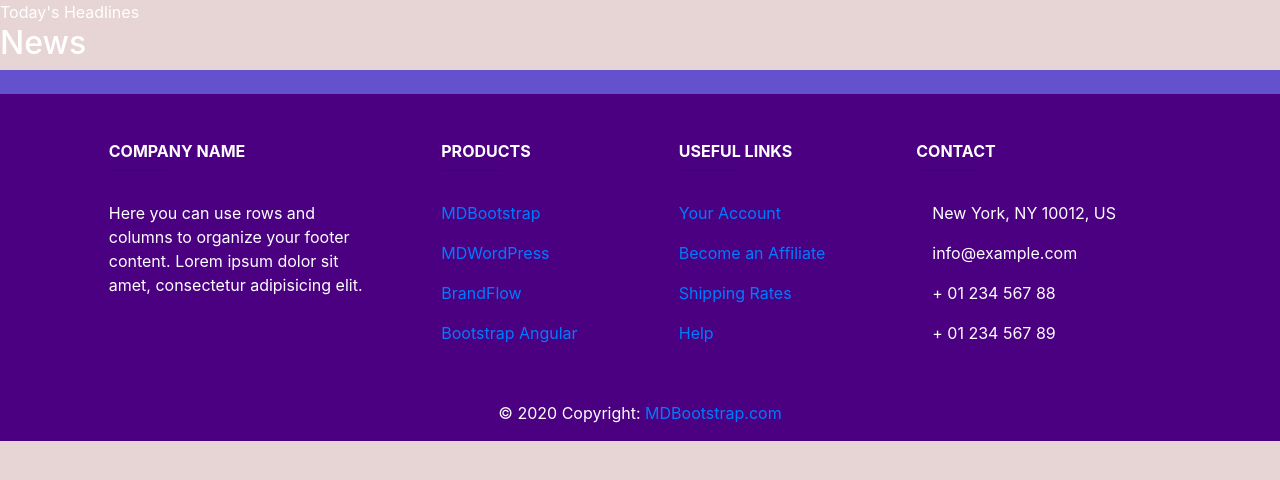
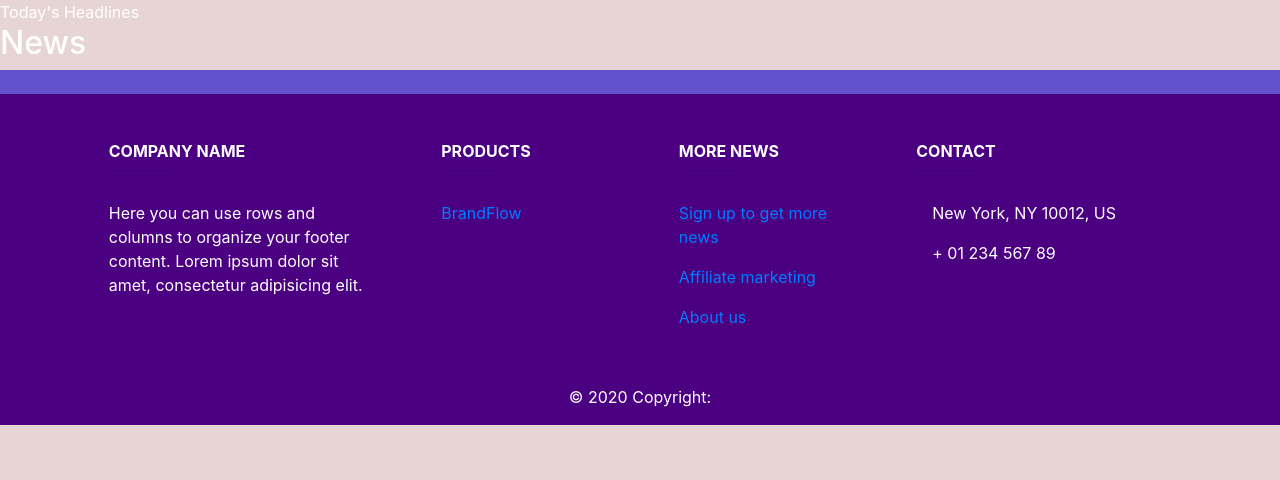
Before and after one commit to Pascal-Owilly/News-API, a Flask app: template templates/index.html in a window 1280 px wide. Shown: the part 92-572 px from the top of the page. Run offline with Flask 2, Linux system fonts and the light colour scheme; the template is opened without the code that fills it, so the values that code supplies are empty.

Commit message:
add a dummy about us link

```diff
--- a/app.py
+++ b/app.py
@@ -12,7 +12,7 @@ def home():
     # To get athorize we use the id and the api_key
     # We use sources provided by the news sites
     newsapi = NewsApiClient(api_key="88cdeb5bea694d6888cd2dda6e6fae00")
-    all_news = newsapi.get_everything(sources = 'cnn')
+    all_news = newsapi.get_everything(sources = 'bbc-news')
 
     # Fetching articles of the top newss headlines
     all_articles = all_news['articles']
--- a/templates/index.html
+++ b/templates/index.html
@@ -51,12 +51,17 @@
          <div class="container-fluid">
              <div class="row">
                  <div class="col-md-4">
-                    <a href="{{url}}"><img src="{{images}}" alt=""></a>
-                    <a href="{{url}}">{{title}}</a>
-                    <a href="{{url}}">{{description}}</a>
-                    <hr>
-                    <a href="{{url}}">{{date_published}}</a>
+                    <a style="color: blue;margin-right: 1rem;" href="{{url}}"><img src="{{images}}" alt=""></a>
+
                  </div>
+                 <div class="col-md-8">
+                  <a style="color: blue;" href="{{url}}">{{title}}</a>
+                  <a style="color: black;" href="{{url}}">{{description}}</a>
+                  <hr>
+                  <a style="color: rgb(99, 80, 18);" href="{{url}}">{{date_published}}</a>
+                 </div>
+
+
              </div>
          </div>
         {% endfor%}
@@ -128,17 +133,9 @@
           <!-- Links -->
           <h6 class="text-uppercase font-weight-bold">Products</h6>
           <hr class="deep-purple accent-2 mb-4 mt-0 d-inline-block mx-auto" style="width: 60px;">
-          <p>
-            <a href="#!">MDBootstrap</a>
-          </p>
-          <p>
-            <a href="#!">MDWordPress</a>
-          </p>
+
           <p>
             <a href="#!">BrandFlow</a>
-          </p>
-          <p>
-            <a href="#!">Bootstrap Angular</a>
           </p>
 
         </div>
@@ -148,19 +145,17 @@
         <div class="col-md-3 col-lg-2 col-xl-2 mx-auto mb-4">
 
           <!-- Links -->
-          <h6 class="text-uppercase font-weight-bold">Useful links</h6>
+          <h6 class="text-uppercase font-weight-bold">More news</h6>
           <hr class="deep-purple accent-2 mb-4 mt-0 d-inline-block mx-auto" style="width: 60px;">
           <p>
-            <a href="#!">Your Account</a>
+            <a href="#!">Sign up to get more news</a>
           </p>
           <p>
-            <a href="#!">Become an Affiliate</a>
+            <a href="#!">Affiliate marketing</a>
           </p>
+
           <p>
-            <a href="#!">Shipping Rates</a>
-          </p>
-          <p>
-            <a href="#!">Help</a>
+            <a href="#!">About us</a>
           </p>
 
         </div>
@@ -174,31 +169,15 @@
           <hr class="deep-purple accent-2 mb-4 mt-0 d-inline-block mx-auto" style="width: 60px;">
           <p>
             <i class="fas fa-home mr-3"></i> New York, NY 10012, US</p>
-          <p>
-            <i class="fas fa-envelope mr-3"></i> info@example.com</p>
-          <p>
-            <i class="fas fa-phone mr-3"></i> + 01 234 567 88</p>
-          <p>
+
             <i class="fas fa-print mr-3"></i> + 01 234 567 89</p>
 
         </div>
-        <!-- Grid column -->
-
       </div>
-      <!-- Grid row -->
-
     </div>
-    <!-- Footer Links -->
-
-    <!-- Copyright -->
     <div class="footer-copyright text-center py-3">© 2020 Copyright:
-      <a href="https://mdbootstrap.com/"> MDBootstrap.com</a>
-    </div>
-    <!-- Copyright -->
 
   </footer>
-  <!-- Footer -->
-
 
 <script src="https://code.jquery.com/jquery-3.3.1.slim.min.js" integrity="sha384-q8i/X+965DzO0rT7abK41JStQIAqVgRVzpbzo5smXKp4YfRvH+8abtTE1Pi6jizo" crossorigin="anonymous"></script>
 <script src="https://cdn.jsdelivr.net/npm/popper.js@1.14.7/dist/umd/popper.min.js" integrity="sha384-UO2eT0CpHqdSJQ6hJty5KVphtPhzWj9WO1clHTMGa3JDZwrnQq4sF86dIHNDz0W1" crossorigin="anonymous"></script>
```
